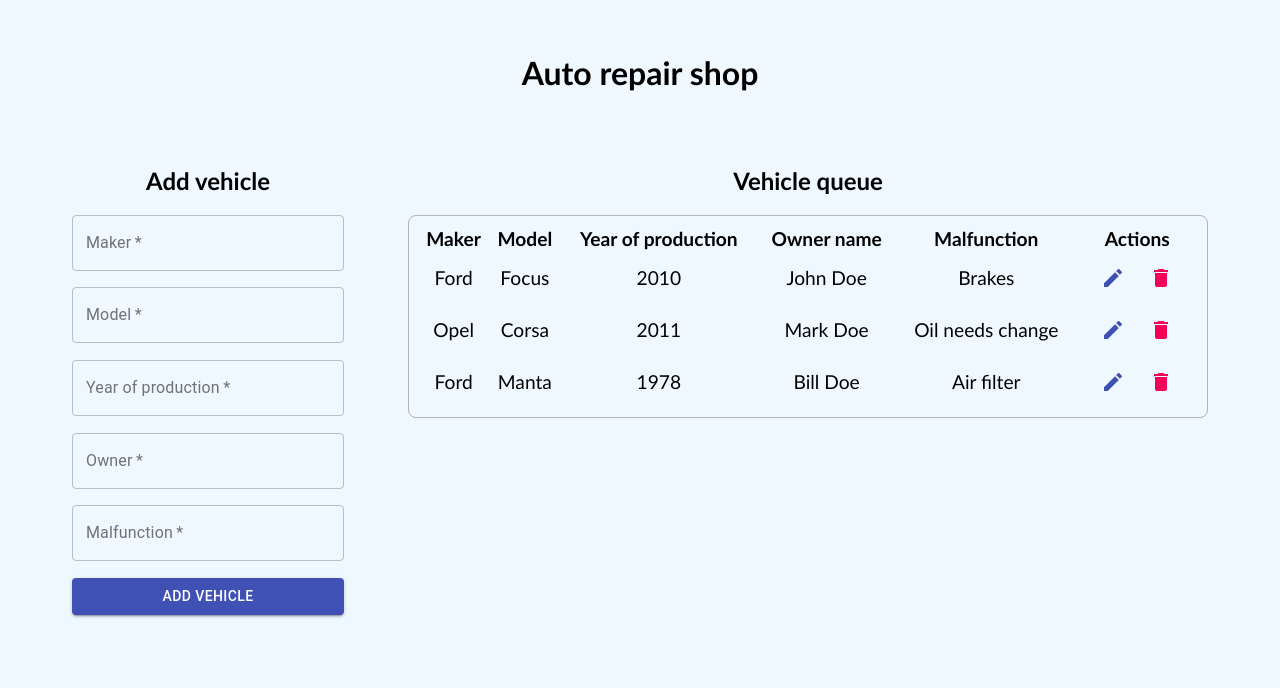
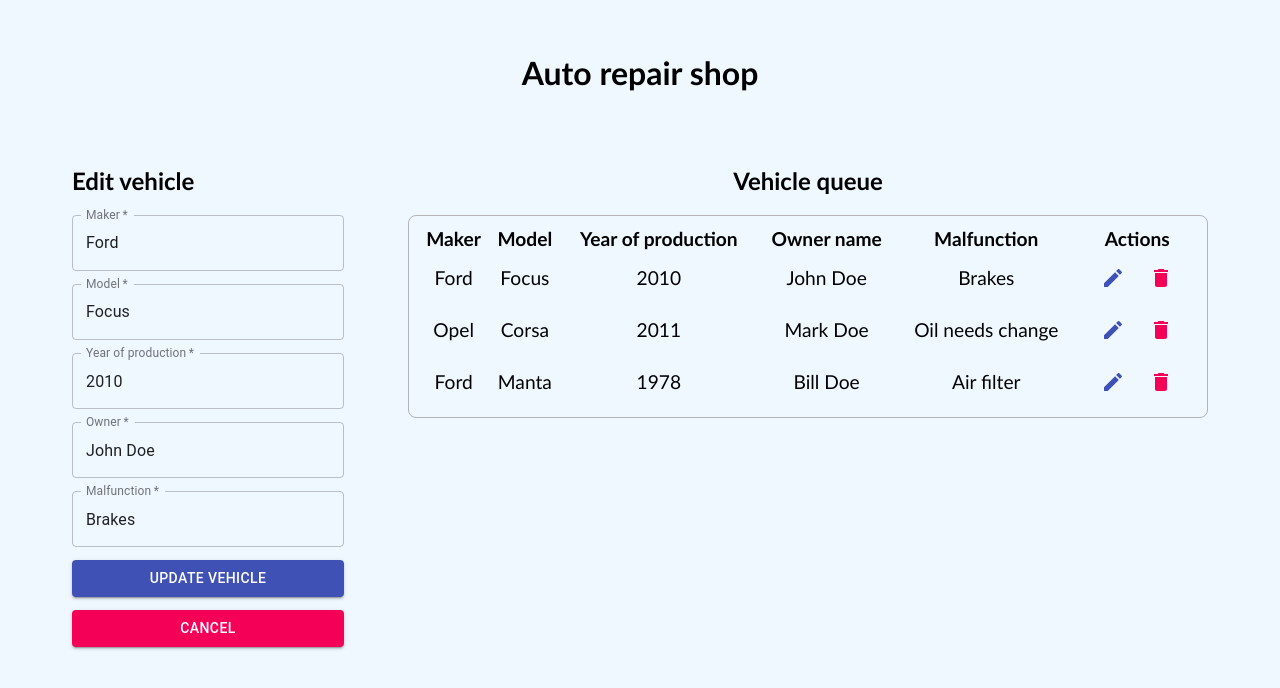
Before and after one commit to tcajic00/nwt-app, a React (Create React App) app: page / in a window 1280 px wide. Both pictures are taken after a click on the button 1113 px from the left and 277 px from the top of the page. Shown: the top 688 px of the page. Built offline with nearby package versions, Linux system fonts and the light colour scheme; the HTML template or start-up script is replaced by a standard one.

Commit message:
Implemented editing vehicle

```diff
--- a/src/App.js
+++ b/src/App.js
@@ -2,6 +2,7 @@ import React, { useState } from "react";
 
 import CarTable from "./components/CarTable";
 import AddVehicleForm from "./components/AddVehicleForm";
+import EditVehicleForm from "./components/EditVehicleForm";
 
 import "./App.css";
 
@@ -35,6 +36,40 @@ const App = () => {
 
   const [vehicles, setVehicles] = useState(vehiclesData);
 
+  const [editing, setEditing] = useState(false);
+
+  const initialFormState = {
+    id: null,
+    maker: "",
+    model: "",
+    year: "",
+    owner: "",
+    malfunction: "",
+  };
+
+  const [currentVehicle, setCurrentVehicle] = useState(initialFormState);
+
+  const editVehicle = (vehicle) => {
+    setEditing(true);
+
+    setCurrentVehicle({
+      id: vehicle.id,
+      maker: vehicle.maker,
+      model: vehicle.model,
+      year: vehicle.year,
+      owner: vehicle.owner,
+      malfunction: vehicle.malfunction,
+    });
+  };
+
+  const updateVehicle = (id, updatedVehicle) => {
+    setEditing(false);
+
+    setVehicles(
+      vehicles.map((vehicle) => (vehicle.id === id ? updatedVehicle : vehicle))
+    );
+  };
+
   const addVehicle = (vehicle) => {
     vehicle.id = vehicles.length + 1;
     setVehicles([...vehicles, vehicle]);
@@ -49,12 +84,29 @@ const App = () => {
       <h1>Auto repair shop</h1>
       <div className="flex-row">
         <div className="flex-large">
-          <h2>Add vehicle</h2>
-          <AddVehicleForm addVehicle={addVehicle} />
+          {editing ? (
+            <div>
+              <h2>Edit vehicle</h2>
+              <EditVehicleForm
+                setEditing={setEditing}
+                currentVehicle={currentVehicle}
+                updateVehicle={updateVehicle}
+              />
+            </div>
+          ) : (
+            <div>
+              <h2>Add vehicle</h2>
+              <AddVehicleForm addVehicle={addVehicle} />
+            </div>
+          )}
         </div>
         <div className="flex-large">
           <h2>Vehicle queue</h2>
-          <CarTable vehicles={vehicles} deleteVehicle={deleteVehicle} />
+          <CarTable
+            vehicles={vehicles}
+            editVehicle={editVehicle}
+            deleteVehicle={deleteVehicle}
+          />
         </div>
       </div>
     </div>
--- a/src/components/CarTable.js
+++ b/src/components/CarTable.js
@@ -29,7 +29,12 @@ const CarTable = (props) => (
             <td>{vehicle.owner}</td>
             <td>{vehicle.malfunction}</td>
             <td id="actions">
-              <IconButton color="primary">
+              <IconButton
+                color="primary"
+                onClick={() => {
+                  props.editVehicle(vehicle);
+                }}
+              >
                 <EditIcon />
               </IconButton>
               <IconButton
--- /dev/null
+++ b/src/components/EditVehicleForm.js
@@ -0,0 +1,87 @@
+import React, { useState, useEffect } from "react";
+
+import { TextField, Button } from "@material-ui/core";
+
+import "./edit-vehicle-form.css";
+
+const EditVehicleForm = (props) => {
+  const [vehicle, setVehicle] = useState(props.currentVehicle);
+
+  const handleInputChange = (event) => {
+    const { name, value } = event.target;
+
+    setVehicle({ ...vehicle, [name]: value });
+  };
+
+  useEffect(() => {
+    setVehicle(props.currentVehicle);
+  }, [props]);
+
+  return (
+    <form
+      id="edit-form"
+      onSubmit={(event) => {
+        event.preventDefault();
+        props.updateVehicle(vehicle.id, vehicle);
+      }}
+    >
+      <TextField
+        required
+        type="text"
+        name="maker"
+        value={vehicle.maker}
+        label="Maker"
+        variant="outlined"
+        onChange={handleInputChange}
+      />
+      <TextField
+        required
+        type="text"
+        name="model"
+        value={vehicle.model}
+        label="Model"
+        variant="outlined"
+        onChange={handleInputChange}
+      />
+      <TextField
+        required
+        type="text"
+        name="year"
+        value={vehicle.year}
+        label="Year of production"
+        variant="outlined"
+        onChange={handleInputChange}
+      />
+      <TextField
+        required
+        type="text"
+        name="owner"
+        value={vehicle.owner}
+        label="Owner"
+        variant="outlined"
+        onChange={handleInputChange}
+      />
+      <TextField
+        required
+        type="text"
+        name="malfunction"
+        value={vehicle.malfunction}
+        label="Malfunction"
+        variant="outlined"
+        onChange={handleInputChange}
+      />
+      <Button color="primary" variant="contained" type="submit">
+        Update vehicle
+      </Button>
+      <Button
+        onClick={() => props.setEditing(false)}
+        variant="contained"
+        color="secondary"
+      >
+        Cancel
+      </Button>
+    </form>
+  );
+};
+
+export default EditVehicleForm;
--- /dev/null
+++ b/src/components/edit-vehicle-form.css
@@ -0,0 +1,7 @@
+#edit-form {
+  display: flex;
+  flex-direction: column;
+  min-height: 27rem;
+  justify-content: space-between;
+  width: 17rem;
+}
```
